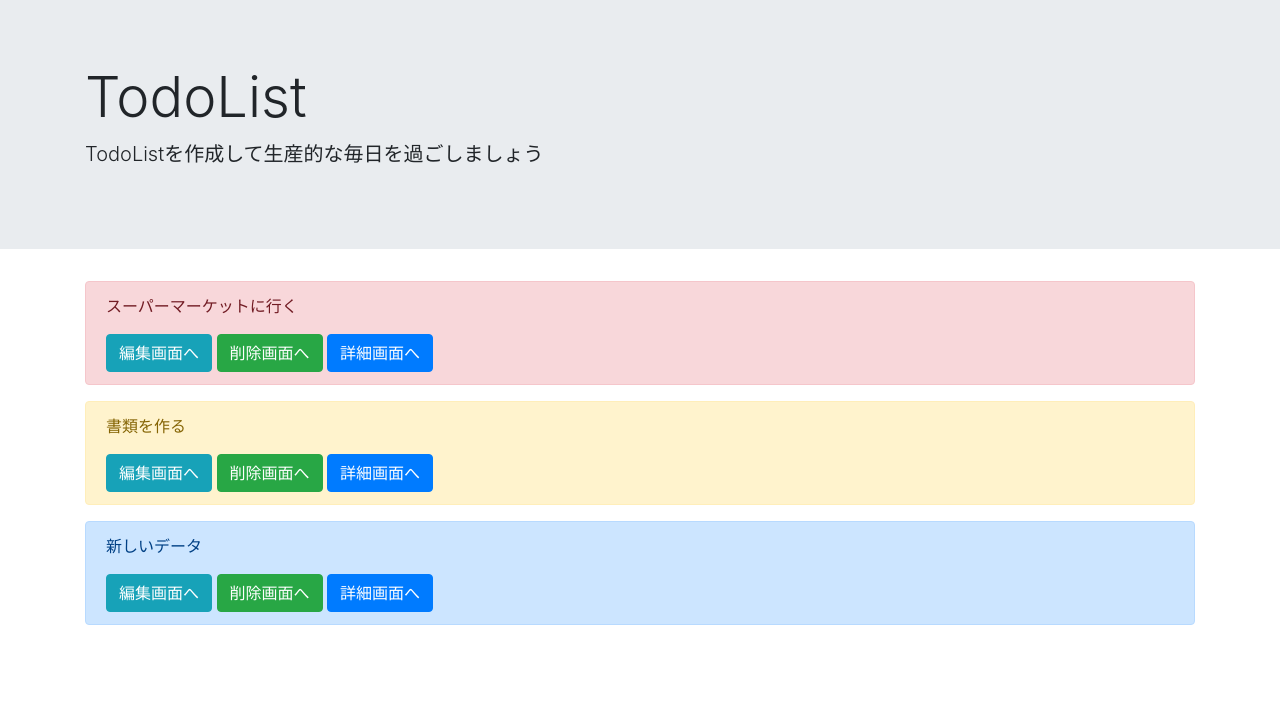
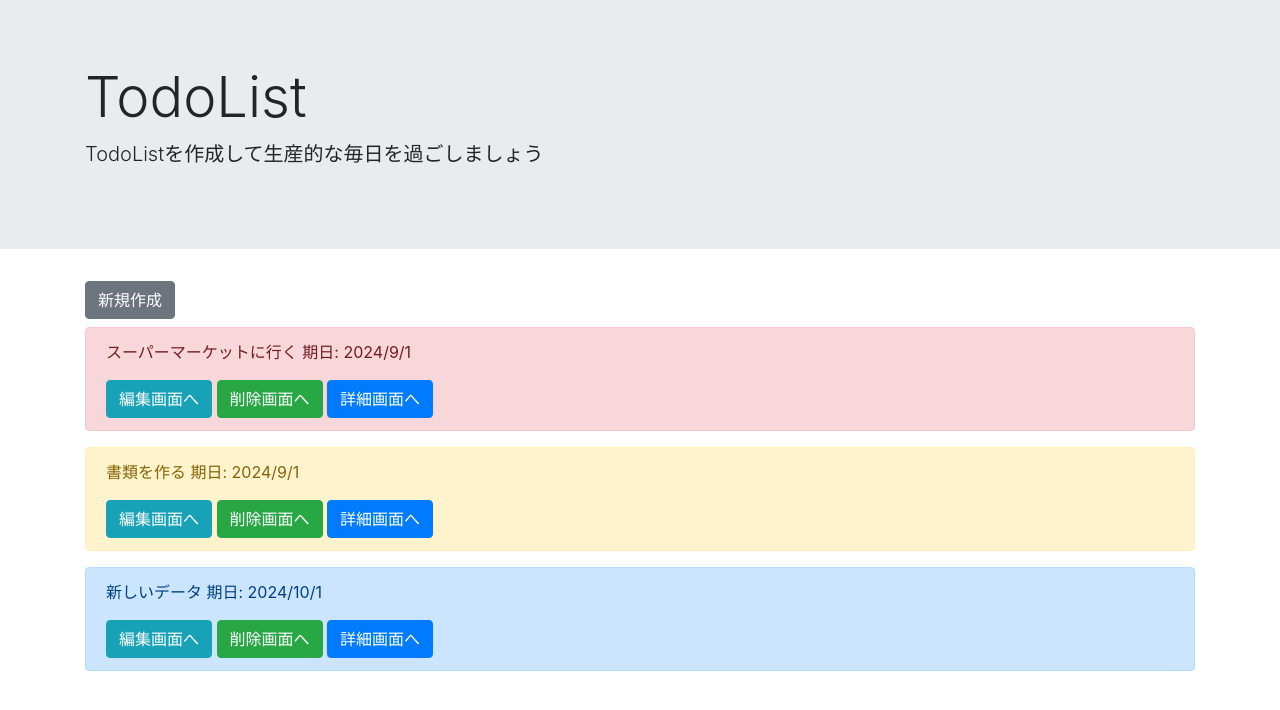
Before and after one commit to 64-HiroByte/django-basic, a Django app: page /list/ in a window 1280 px wide. Shown: the top 710 px of the page. Run offline with Django 3.2, Linux system fonts and the light colour scheme; data comes from the database, SQL or seed files in the repository; both versions use the stored data as it was after the commit.

Commit message:
list.htmlに新規作成のボタンの追加、表示されるデータについて期日を表示するようにした

```diff
--- a/todoproject/templates/list.html
+++ b/todoproject/templates/list.html
@@ -13,9 +13,10 @@
 
 {% block content %}
 <div class="container">
+    <a href="{% url 'create' %}" class="btn btn-secondary mb-2" tabindex="-1" role="button" aria-disabled="true">新規作成</a>
     {% for item in object_list %}
         <div class="alert alert-{{ item.priority }}" role="alert">
-            <p>{{ item.title }}</p>
+            <p>{{ item.title }} 期日: {{ item.duedate | date:"o/n/j" }}</p>
             <a href="{% url 'update' item.pk %}" class="btn btn-info" tabindex="-1" role="button" aria-disabled="true">編集画面へ</a>
             <a href="{% url 'delete' item.pk %}" class="btn btn-success" tabindex="-1" role="button" aria-disabled="true">削除画面へ</a>
             <a href="{% url 'detail' item.pk %}" class="btn btn-primary" tabindex="-1" role="button" aria-disabled="true">詳細画面へ</a>
```
Also changed, not shown: todoproject/db.sqlite3.
